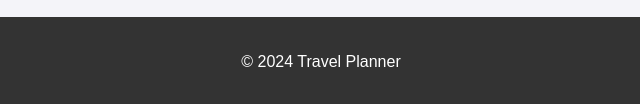
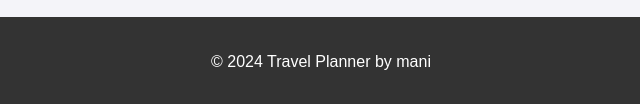
Before and after one commit to donimani/Travel-planner, a plain HTML site: page index.html in a window 1280 px wide. Shown: the part 1412-1516 px from the top of the page, 319-959 px from the left. Drawn offline with Linux system fonts and the light colour scheme; some packages are replaced by stand-ins of ours.

Commit message:
footer changed

```diff
--- a/index.html
+++ b/index.html
@@ -66,7 +66,7 @@
     </main>
 
     <footer>
-        <p>&copy; 2024 Travel Planner</p>
+        <p>&copy; 2024 Travel Planner by mani</p>
     </footer>
 
     <script src="script.js"></script>
```
